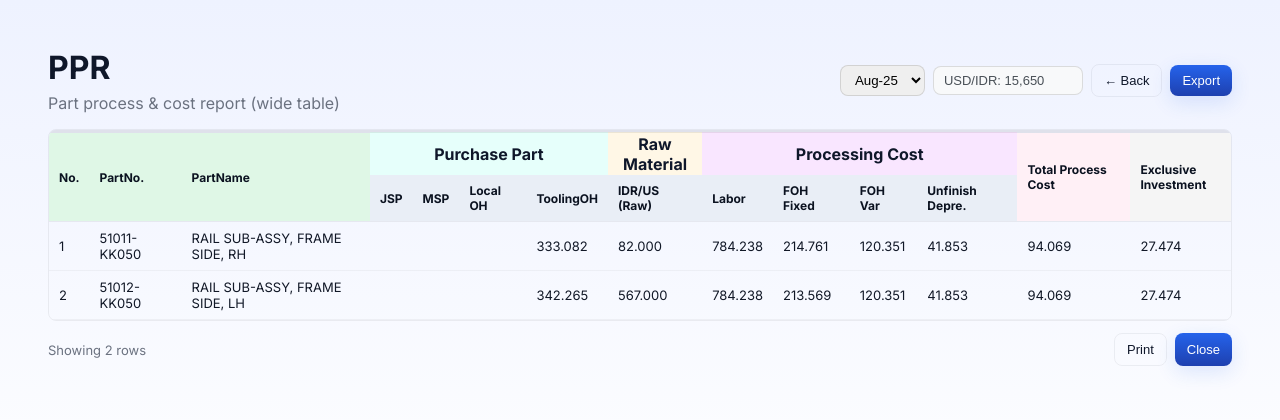
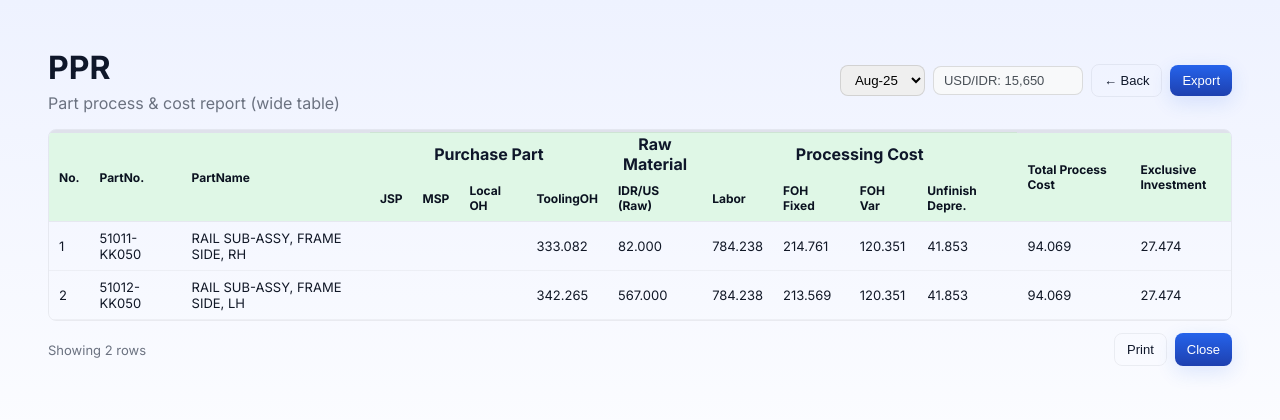
Before and after one commit to ari-fikri/finance-dashboard, a React (Vite) app: page /ppr in a window 1280 px wide. Shown: the top 420 px of the page. Built offline with nearby package versions, Linux system fonts and the light colour scheme.

Commit message:
Change the header column size

```diff
--- a/src/PPRPage.jsx
+++ b/src/PPRPage.jsx
@@ -75,17 +75,17 @@ export default function PPRPage() {
                 <th rowSpan="2" style={{...headerBandStyle("#dff7e6"), ...thSticky}}>No.</th>
                 <th rowSpan="2" style={{...headerBandStyle("#dff7e6"), ...thSticky}}>PartNo.</th>
                 <th rowSpan="2" style={{...headerBandStyle("#dff7e6"), ...thSticky}}>PartName</th>
-                <th colSpan="4" style={headerBandStyle("#e6fffb")}>Purchase Part</th>
-                <th colSpan="1" style={headerBandStyle("#fff7e6")}>Raw Material</th>
-                <th colSpan="4" style={headerBandStyle("#f9e6ff")}>Processing Cost</th>
-                <th rowSpan="2" style={{...headerBandStyle("#fff0f6"), ...thSticky}}>Total Process Cost</th>
-                <th rowSpan="2" style={{...headerBandStyle("#f5f5f5"), ...thSticky}}>Exclusive Investment</th>
-                <th rowSpan="2" style={{...headerBandStyle("#fff0f0"), ...thSticky}}>Total Cost</th>
-                <th rowSpan="2" style={{...headerBandStyle("#ffffff"), ...thSticky}}>Remark</th>
+                <th colSpan="4" style={headerBandStyle("#dff7e6")}>Purchase Part</th>
+                <th colSpan="1" style={headerBandStyle("#dff7e6")}>Raw Material</th>
+                <th colSpan="4" style={headerBandStyle("#dff7e6")}>Processing Cost</th>
+                <th rowSpan="2" style={{...headerBandStyle("#dff7e6"), ...thSticky}}>Total Process Cost</th>
+                <th rowSpan="2" style={{...headerBandStyle("#dff7e6"), ...thSticky}}>Exclusive Investment</th>
+                <th rowSpan="2" style={{...headerBandStyle("#dff7e6"), ...thSticky}}>Total Cost</th>
+                <th rowSpan="2" style={{...headerBandStyle("#dff7e6"), ...thSticky}}>Remark</th>
               </tr>
 
               {/* Second header row: column group titles */}
-              <tr style={{ background: "#e9eef6" }}>
+              <tr style={{ background: "#dff7e6" }}>
                 <th style={thSticky}>JSP</th>
                 <th style={thSticky}>MSP</th>
                 <th style={thSticky}>Local OH</th>
```
